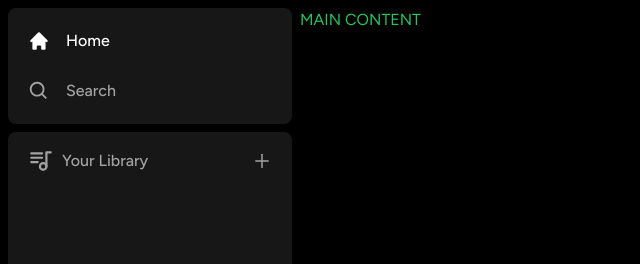
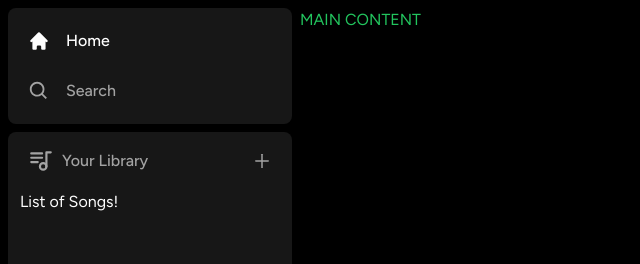
Before and after one commit to ugandapinik/Spotify, a Next.js app: page / in a window 1280 px wide. Shown: the top 264 px of the page, without its empty margins (0-640 px from the left). Built offline with nearby package versions, Linux system fonts and the light colour scheme.

Commit message:
Your library included

```diff
--- a/components/Library.tsx
+++ b/components/Library.tsx
@@ -12,12 +12,18 @@ const Library = () => {
     }
 
     return (
-        <div className="flex items-center justify-between px-5 pt-4">
-            <div className="inline-flex items-center gap-x-2">
-                <TbPlaylist className="text-neutral-400" size={26} />
-                <p className="text-neutral-400 font-medium text-md">Your Library</p>
+        <div className="flex flex-col" >
+            <div className="flex items-center justify-between px-5 pt-4">
+                <div className="inline-flex items-center gap-x-2">
+                    <TbPlaylist className="text-neutral-400" size={26} />
+                    <p className="text-neutral-400 font-medium text-md">Your Library</p>
+                </div>
+                <AiOutlinePlus onClick={onClick} size={20} className="text-neutral-400 cursor-pointer hover:text-white transition" />
             </div>
-            <AiOutlinePlus onClick={onClick} size={20} className="text-neutral-400 cursor-pointer hover:text-white transition" />
+
+            <div className="flex flex-col gap-y-2 mt-4 px-3">
+                List of Songs!
+            </div>
         </div>
     )
 }
```
